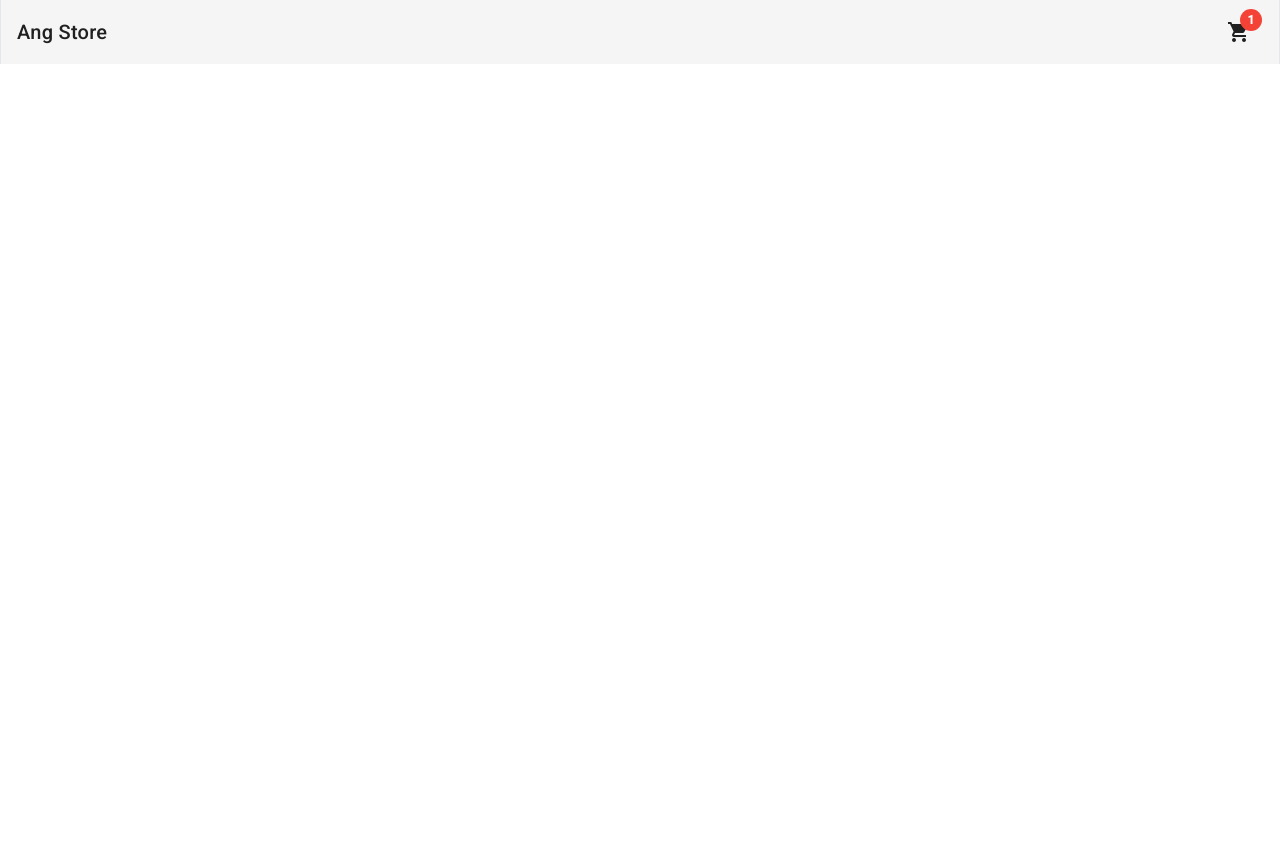
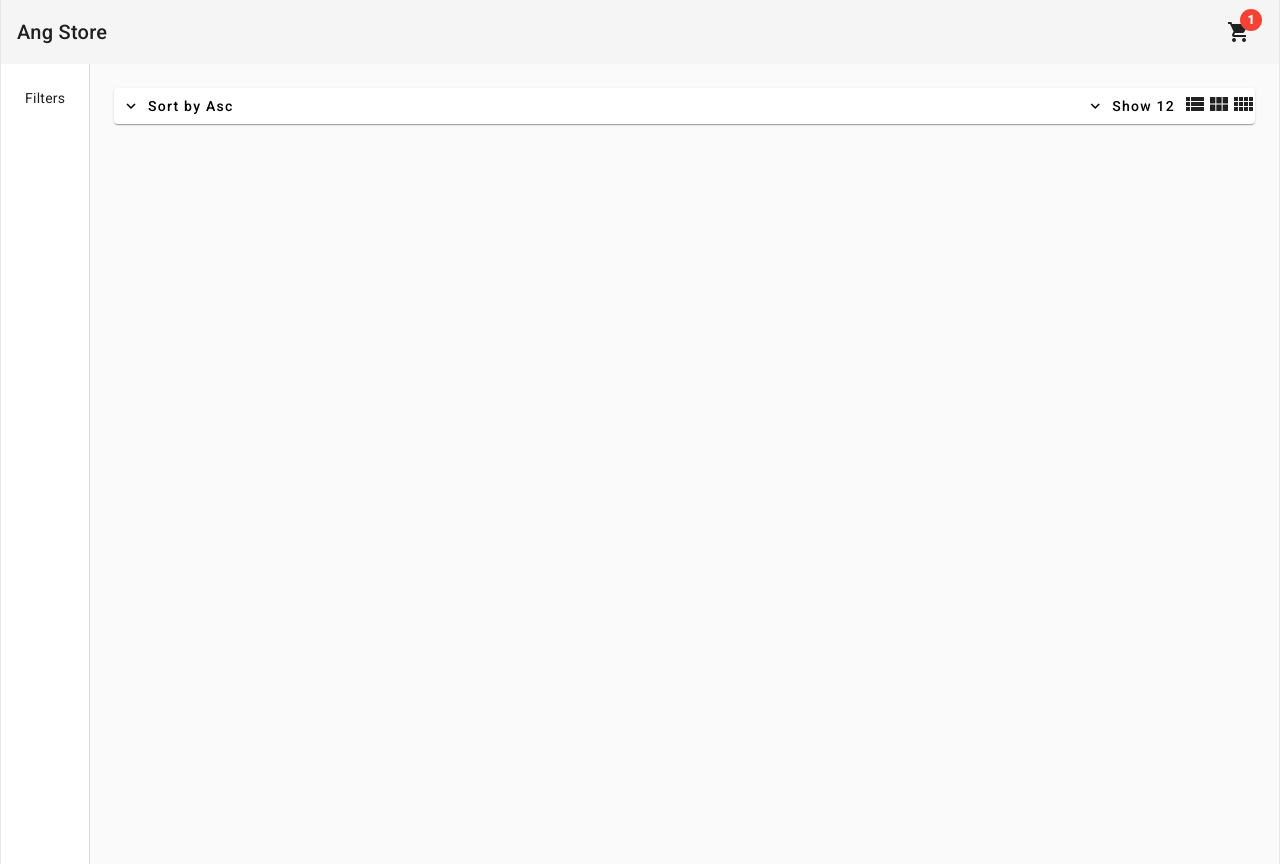
Before and after one commit to duardoliveiras/Ang-Store, an Angular app: page /home in a window 1280 px wide. Before the commit this address led to /. Before the commit the page ends 800 px from the top, so only its background shows below. Built offline with nearby package versions, Linux system fonts and the light colour scheme.

Commit message:
card sort

```diff
--- a/src/app/app-routing.module.ts
+++ b/src/app/app-routing.module.ts
@@ -1,7 +1,15 @@
 import { NgModule } from '@angular/core';
 import { RouterModule, Routes } from '@angular/router';
+import { HomeComponent } from './pages/home/home.component';
 
-const routes: Routes = [];
+const routes: Routes = [{
+  path: 'home',
+  component: HomeComponent
+},
+{
+  path: '', redirectTo: 'home', pathMatch: 'full'
+  // This line is for redirect to home when access the website
+}];
 
 @NgModule({
   imports: [RouterModule.forRoot(routes)],
--- a/src/app/app.component.ts
+++ b/src/app/app.component.ts
@@ -4,6 +4,7 @@
   selector: 'app-root',
   template: `
     <app-header></app-header>
+    <router-outlet></router-outlet>
   `
 })
 export class AppComponent {
--- /dev/null
+++ b/src/app/pages/home/component/products-header/products-header.component.html
@@ -0,0 +1,37 @@
+<mat-card class="mb-4">
+    <div class="flex justify-between">
+        <div>
+            <button mat-button [matMenuTriggerFor]="sortByMenu">
+                Sort by {{sort}}
+                <mat-icon>expand_more</mat-icon>
+            </button>
+            <mat-menu #sortByMenu="matMenu">
+                <button mat-menu-item (click)="sortUpdate('Asc')"> Asc </button>
+                <button mat-menu-item (click)="sortUpdate('Desc')"> Desc </button>
+            </mat-menu>
+        </div>
+
+        <div class="flex items-center">
+            <div>
+                <button mat-button [matMenuTriggerFor]="menu">
+                    Show {{ itemsCount }}
+                    <mat-icon> expand_more </mat-icon>
+                </button>
+                <mat-menu #menu="matMenu">
+                    <button mat-menu-item (click)="itemsUpdate(6)"> 6 </button>
+                    <button mat-menu-item (click)="itemsUpdate(12)"> 12 </button>
+                    <button mat-menu-item (click)="itemsUpdate(24)"> 24 </button>
+                </mat-menu>
+            </div>
+            <button>
+                <mat-icon>view_list</mat-icon>
+            </button>
+            <button>
+                <mat-icon>view_module</mat-icon>
+            </button>
+            <button>
+                <mat-icon>view_comfy</mat-icon>
+            </button>
+        </div>
+    </div>
+</mat-card>
--- /dev/null
+++ b/src/app/pages/home/component/products-header/products-header.component.ts
@@ -0,0 +1,21 @@
+import { Component } from '@angular/core';
+
+@Component({
+  selector: 'app-products-header',
+  templateUrl: './products-header.component.html',
+  styleUrl: './products-header.component.css'
+})
+export class ProductsHeaderComponent {
+
+  sort = 'Asc';
+  itemsCount = 12;
+
+  sortUpdate(newSort: string): void{
+    this.sort = newSort;
+  }
+
+  itemsUpdate(newCount: number): void{
+    this.itemsCount = newCount;
+  }
+
+}
--- /dev/null
+++ b/src/app/pages/home/home.component.html
@@ -0,0 +1,14 @@
+<mat-drawer-container
+    [autosize]="true"
+    class="min-h-full max-w-7x1 mx-auto border-x"
+    >
+
+        <mat-drawer mode="side" opened class="p-6">
+            <div>Filters</div>
+        </mat-drawer>
+    <mat-drawer-content class="p-6">
+       <app-products-header></app-products-header>
+    </mat-drawer-content>
+
+
+</mat-drawer-container>
```
Also changed, not shown: src/app/app.module.ts (+6 -1 lines), src/app/pages/home/home.component.ts (added, +10 -0 lines), src/app/pages/home/component/products-header/products-header.component.css (added), src/app/pages/home/home.component.css (added).
